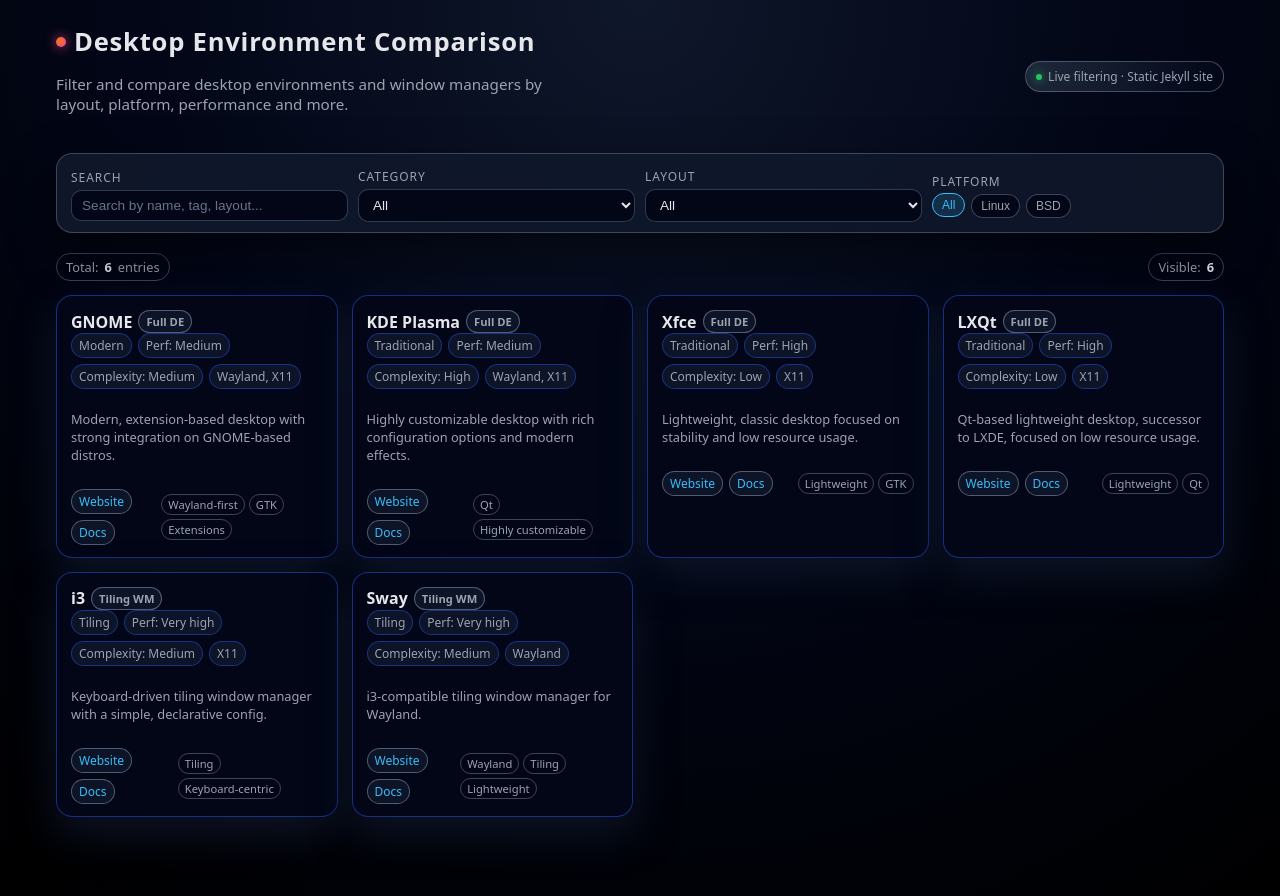
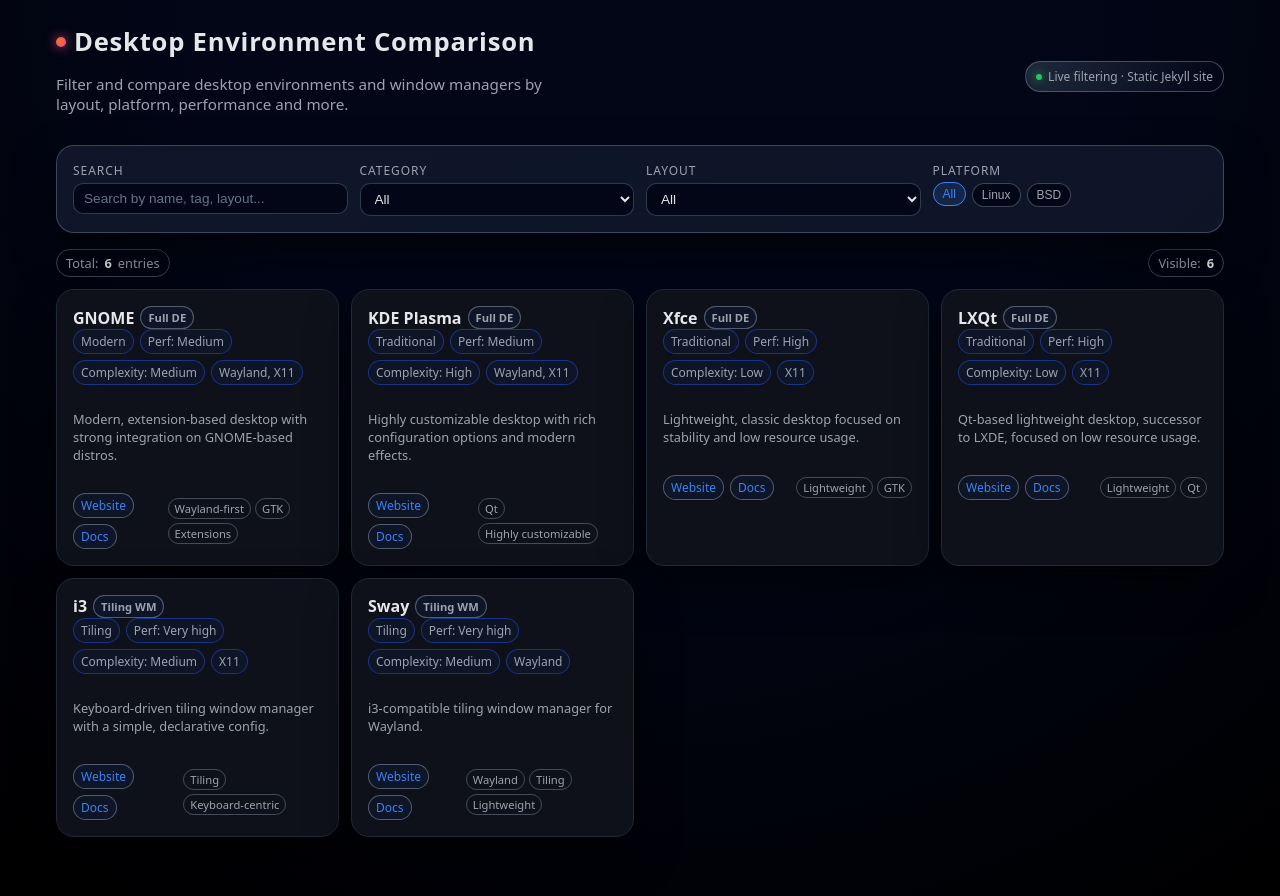
Before and after one commit to Pure-de-Arch/Pure-de-Arch.github.io, a Jekyll site: the page built from index.html, in a window 1280 px wide. Shown: the top 896 px of the page. Built offline with Jekyll 4.4.1, drawn with Linux system fonts in a browser that asks for light colours.

Commit message:
Update style.css

```diff
--- a/assets/css/style.css
+++ b/assets/css/style.css
@@ -1,15 +1,30 @@
 :root {
-  --bg: #050816;
-  --bg-elevated: #0b1020;
-  --accent: #38bdf8;
-  --accent-soft: rgba(56, 189, 248, 0.15);
+  /* Colors – közel a mintához */
+  --bg: #0a0a0f;
+  --bg-elevated: #11121a;
+  --bg-card: #0f111a;
+  --accent: #3b82f6;
+  --accent-soft: rgba(59, 130, 246, 0.15);
+  --accent-glow: rgba(59, 130, 246, 0.35);
   --text: #e5e7eb;
   --muted: #9ca3af;
-  --border: #1f2933;
-  --radius-lg: 16px;
+  --border: #1f2937;
+
+  /* Spacing scale */
+  --space-1: 4px;
+  --space-2: 8px;
+  --space-3: 12px;
+  --space-4: 16px;
+  --space-5: 20px;
+  --space-6: 24px;
+
+  /* Radii */
   --radius-md: 10px;
-  --shadow-soft: 0 18px 45px rgba(0, 0, 0, 0.55);
-  --shadow-card: 0 16px 40px rgba(15, 23, 42, 0.85);
+  --radius-lg: 18px;
+
+  /* Shadows */
+  --shadow-card: 0 20px 40px rgba(0, 0, 0, 0.55);
+  --shadow-hover: 0 25px 55px rgba(0, 0, 0, 0.75);
   --transition-fast: 0.18s ease-out;
 }
 
@@ -23,7 +38,7 @@
   margin: 0;
   font-family: system-ui, -apple-system, BlinkMacSystemFont, "SF Pro Text",
     "Segoe UI", sans-serif;
-  background: radial-gradient(circle at top, #0f172a 0, #020617 45%, #000 100%);
+  background: radial-gradient(circle at top, #020617 0, #020617 40%, #000 100%);
   color: var(--text);
   min-height: 100vh;
 }
@@ -31,14 +46,14 @@
 .app-shell {
   max-width: 1200px;
   margin: 0 auto;
-  padding: 24px 16px 40px;
+  padding: var(--space-6) var(--space-4) 40px;
 }
 
 .app-header {
   display: flex;
   flex-direction: column;
-  gap: 16px;
-  margin-bottom: 24px;
+  gap: var(--space-3);
+  margin-bottom: var(--space-4);
 }
 
 .app-title-row {
@@ -46,7 +61,7 @@
   flex-wrap: wrap;
   align-items: center;
   justify-content: space-between;
-  gap: 12px;
+  gap: var(--space-3);
 }
 
 .app-title {
@@ -55,7 +70,7 @@
   letter-spacing: 0.03em;
   display: flex;
   align-items: center;
-  gap: 8px;
+  gap: var(--space-2);
 }
 
 .app-title span.logo-dot {
@@ -98,25 +113,25 @@
   background: linear-gradient(135deg, rgba(15, 23, 42, 0.96), rgba(15, 23, 42, 0.9));
   border-radius: var(--radius-lg);
   border: 1px solid rgba(148, 163, 184, 0.35);
-  box-shadow: var(--shadow-soft);
-  padding: 14px 14px 10px;
-  margin-bottom: 20px;
+  box-shadow: var(--shadow-card);
+  padding: var(--space-4);
+  margin-bottom: var(--space-4);
   backdrop-filter: blur(18px);
 }
 
 .filter-row {
   display: flex;
   flex-wrap: wrap;
-  gap: 10px;
-  align-items: center;
+  gap: var(--space-3);
+  align-items: flex-start;
 }
 
 .filter-group {
   display: flex;
   flex-direction: column;
   gap: 4px;
-  min-width: 140px;
-  flex: 1 1 160px;
+  min-width: 160px;
+  flex: 1 1 180px;
 }
 
 .filter-label {
@@ -142,7 +157,7 @@
 .filter-select:focus,
 .filter-input:focus {
   border-color: var(--accent);
-  box-shadow: 0 0 0 1px rgba(56, 189, 248, 0.5);
+  box-shadow: 0 0 0 1px var(--accent-glow);
   transform: translateY(-1px);
 }
 
@@ -180,10 +195,10 @@
 .stats-bar {
   display: flex;
   flex-wrap: wrap;
-  gap: 10px;
+  gap: var(--space-3);
   align-items: center;
   justify-content: space-between;
-  margin-bottom: 14px;
+  margin-bottom: var(--space-3);
   font-size: 0.8rem;
   color: var(--muted);
 }
@@ -206,20 +221,20 @@
 .card-grid {
   display: grid;
   grid-template-columns: repeat(auto-fit, minmax(260px, 1fr));
-  gap: 14px;
+  gap: var(--space-3);
 }
 
 /* Card */
 
 .de-card {
-  background: radial-gradient(circle at top left, #020617, #020617);
+  background: var(--bg-card);
   border-radius: var(--radius-lg);
-  border: 1px solid rgba(30, 64, 175, 0.7);
+  border: 1px solid var(--border);
   box-shadow: var(--shadow-card);
-  padding: 14px 14px 12px;
+  padding: var(--space-4);
   display: flex;
   flex-direction: column;
-  gap: 8px;
+  gap: var(--space-3);
   position: relative;
   overflow: hidden;
   transition: transform var(--transition-fast), box-shadow var(--transition-fast),
@@ -230,7 +245,7 @@
   content: "";
   position: absolute;
   inset: -40%;
-  background: radial-gradient(circle at top, rgba(56, 189, 248, 0.12), transparent 60%);
+  background: radial-gradient(circle at top, var(--accent-soft), transparent 60%);
   opacity: 0;
   transition: opacity var(--transition-fast);
   pointer-events: none;
@@ -238,8 +253,8 @@
 
 .de-card:hover {
   transform: translateY(-4px);
-  border-color: rgba(56, 189, 248, 0.9);
-  box-shadow: 0 22px 55px rgba(15, 23, 42, 0.95);
+  border-color: var(--accent);
+  box-shadow: var(--shadow-hover);
 }
 
 .de-card:hover::before {
@@ -249,7 +264,7 @@
 .de-card-header {
   display: flex;
   justify-content: space-between;
-  gap: 8px;
+  gap: var(--space-2);
   align-items: flex-start;
 }
 
@@ -296,6 +311,7 @@
   align-items: center;
   margin-top: 4px;
   font-size: 0.75rem;
+  gap: var(--space-2);
 }
 
 .de-links {
@@ -353,10 +369,10 @@
   }
 
   .filter-panel {
-    padding: 12px 10px 8px;
+    padding: var(--space-3);
   }
 
   .de-card {
-    padding: 12px 12px 10px;
+    padding: var(--space-3);
   }
 }
```
